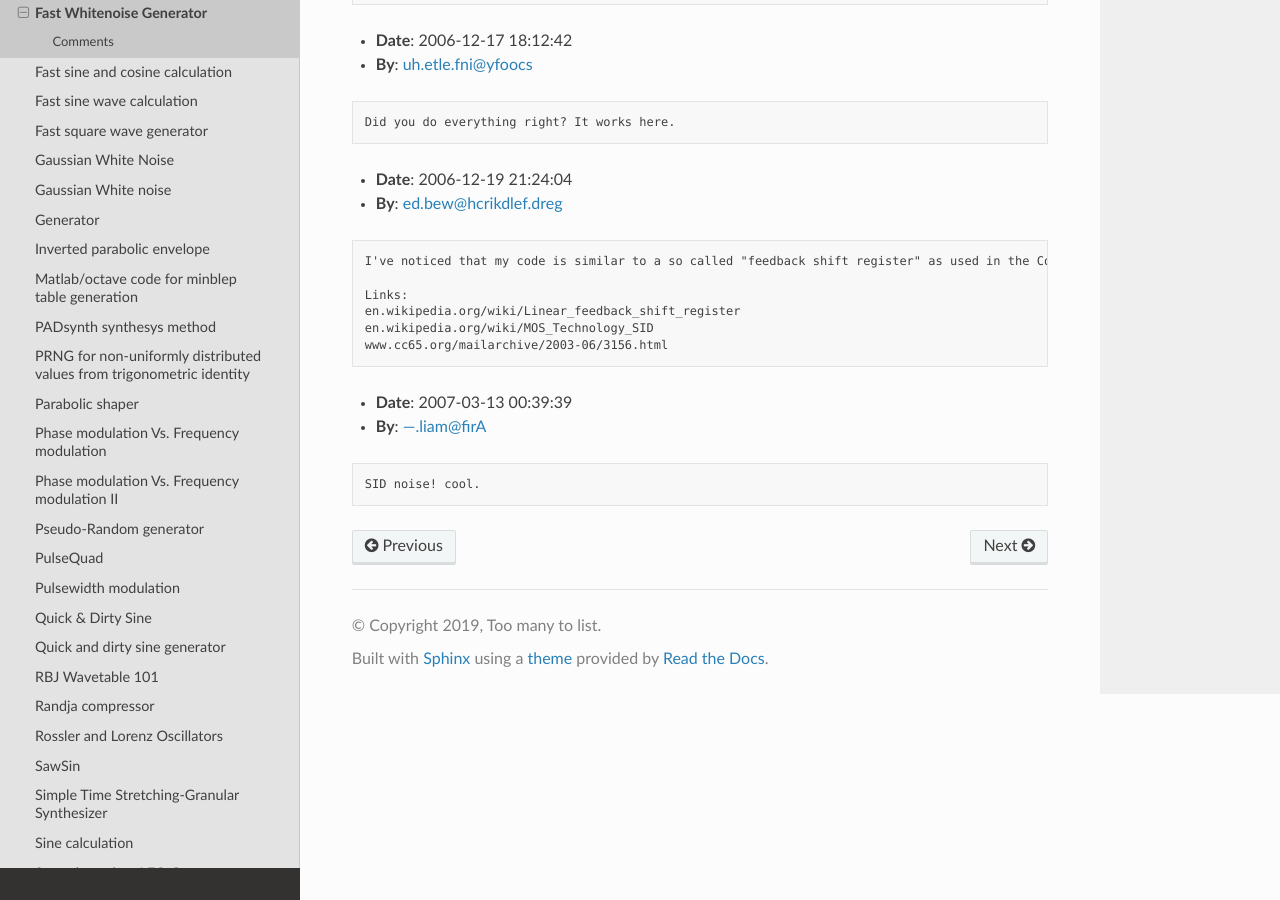
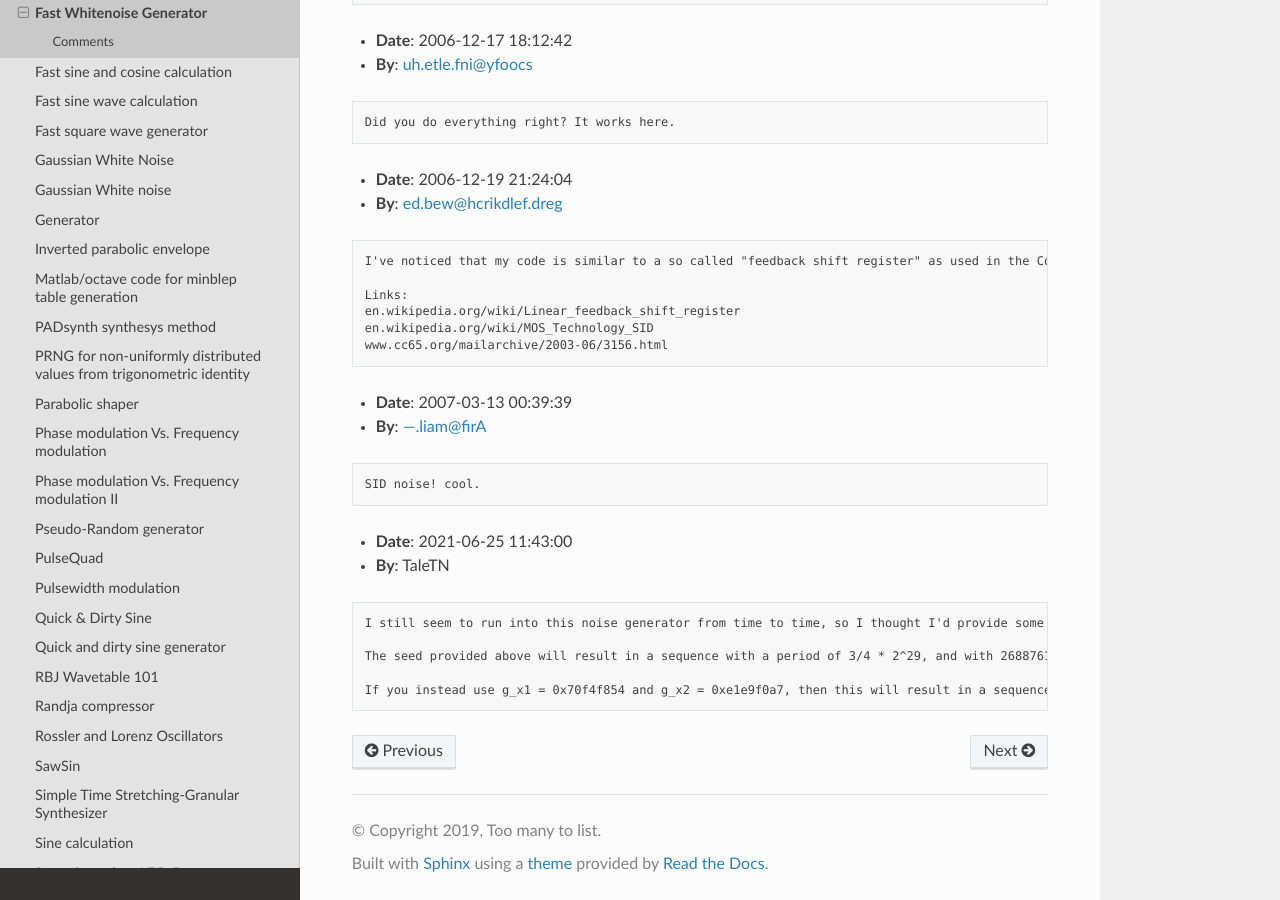
Before and after one commit to bdejong/musicdsp, a Sphinx documentation site: the page built from source/Synthesis/216-fast-whitenoise-generator.rst, in a window 1280 px wide and 900 px high, scrolled down 1807 px. Built offline with Sphinx 7.4.7 and the Read the Docs theme 2.0.0, drawn with Linux system fonts in a browser that asks for light colours.

Commit message:
Update 216-fast-whitenoise-generator.rst
Added extra info, improved seed values.

```diff
--- a/source/Synthesis/216-fast-whitenoise-generator.rst
+++ b/source/Synthesis/216-fast-whitenoise-generator.rst
@@ -117,3 +117,14 @@ Comments
 .. code-block:: text
 
     SID noise! cool.
+
+- **Date**: 2021-06-25 11:43:00
+- **By**: TaleTN
+
+.. code-block:: text
+
+    I still seem to run into this noise generator from time to time, so I thought I'd provide some extra info here:
+
+    The seed provided above will result in a sequence with a period of 3/4 * 2^29, and with 268876131 unique output values in the [-2147483635, 2147483642] range. This is probably more than enough to generate white noise at any reasonable sample rate, but you can easily increase/max out the period and range, simply by using different seed values.
+
+    If you instead use g_x1 = 0x70f4f854 and g_x2 = 0xe1e9f0a7, then this will result in a sequence with a period of 3/4 * 2^32, with 1896933636 unique output values in the [-2147483647, 2147483647] range. This is probably the best you can do with a word size of 32 bits. Also note that only the highest bit will actually have the max period, lower bits will have increasingly shorter periods (just like with a Linear Congruential Generator).
```
